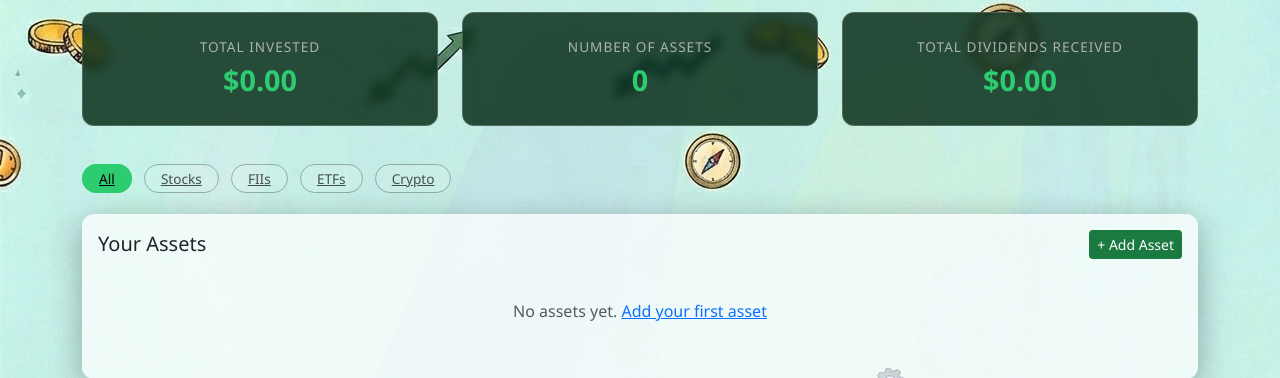
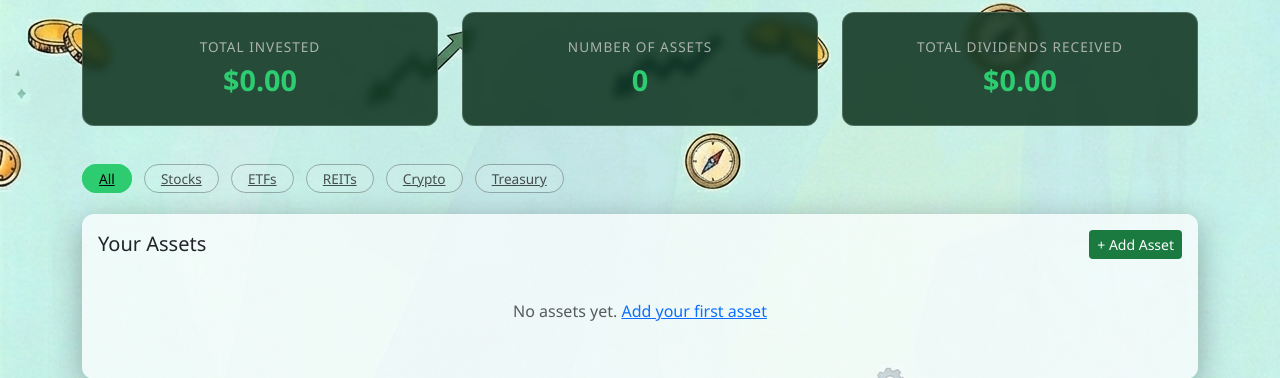
Before and after one commit to DonMarcao/ezinvester, a Django app: page /dashboard/ in a window 1280 px wide. Shown: the part 130-508 px from the top of the page. Run offline with Django 5.2, Linux system fonts and the light colour scheme; the visitor is signed in with stand-in values (Sample User, id 1); data that the repository does not hold is empty.

Commit message:
Fix dashboard filter: align asset_type case with model choices

```diff
--- a/portfolio/templates/portfolio/dashboard.html
+++ b/portfolio/templates/portfolio/dashboard.html
@@ -30,10 +30,11 @@
 <!-- Filter by type -->
 <div class="mb-4">
     <a href="{% url 'dashboard' %}" class="filter-btn me-2 {% if not selected_type %}active{% endif %}">All</a>
-    <a href="?type=stock" class="filter-btn me-2 {% if selected_type == 'stock' %}active{% endif %}">Stocks</a>
-    <a href="?type=fii" class="filter-btn me-2 {% if selected_type == 'fii' %}active{% endif %}">FIIs</a>
-    <a href="?type=etf" class="filter-btn me-2 {% if selected_type == 'etf' %}active{% endif %}">ETFs</a>
-    <a href="?type=crypto" class="filter-btn {% if selected_type == 'crypto' %}active{% endif %}">Crypto</a>
+    <a href="?type=STOCK" class="filter-btn me-2 {% if selected_type == 'STOCK' %}active{% endif %}">Stocks</a>
+    <a href="?type=ETF" class="filter-btn me-2 {% if selected_type == 'ETF' %}active{% endif %}">ETFs</a>
+    <a href="?type=REIT" class="filter-btn me-2 {% if selected_type == 'REIT' %}active{% endif %}">REITs</a>
+    <a href="?type=CRYPTO" class="filter-btn me-2 {% if selected_type == 'CRYPTO' %}active{% endif %}">Crypto</a>
+    <a href="?type=TREASURY" class="filter-btn {% if selected_type == 'TREASURY' %}active{% endif %}">Treasury</a>
 </div>
 
 <!-- charts -->
--- a/portfolio/views.py
+++ b/portfolio/views.py
@@ -10,10 +10,10 @@ from .forms import AssetForm, DividendForm
 def dashboard(request):
     assets = Asset.objects.filter(user=request.user)
 
-    # Filtro por tipo
+    # Type Filter
     asset_type = request.GET.get('type')
     if asset_type:
-        assets = assets.filter(asset_type=asset_type)
+        assets = assets.filter(asset_type=asset_type.upper())
 
     total_invested = sum(a.total_value() for a in assets)
     asset_count = assets.count()
```
